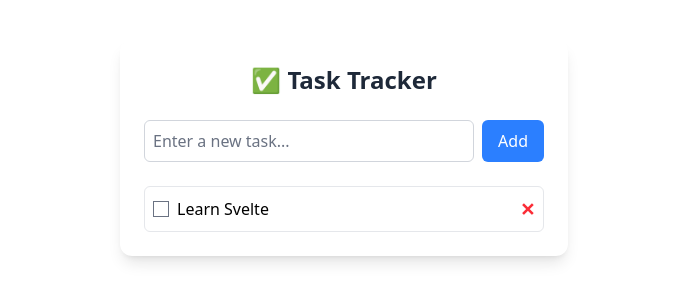
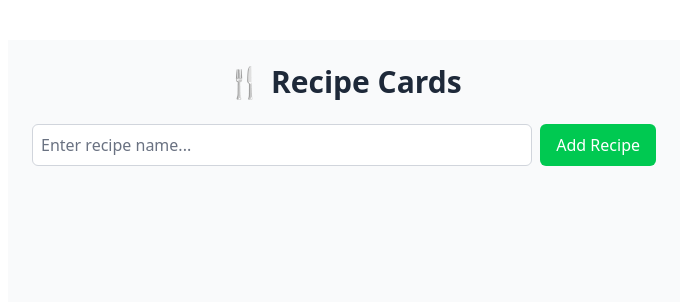
Before and after one commit to Sprite-MD/Svelte-Experiment, a SvelteKit app in the folder experiment/: page / in a window 1280 px wide. Shown: the top 302 px of the page, without its empty margins (296-983 px from the left). Built offline with nearby package versions, Linux system fonts and the light colour scheme.

Commit message:
changed from task tracker to a recipe card site based off same idea

```diff
--- /dev/null
+++ b/experiment/src/lib/stores/recipes.ts
@@ -0,0 +1,55 @@
+import { writable } from 'svelte/store';
+
+export interface Ingredient {
+  id: number;
+  name: string;
+}
+
+export interface Recipe {
+  id: number;
+  title: string;
+  ingredients: Ingredient[];
+}
+
+export const recipes = writable<Recipe[]>([]);
+
+// Add a recipe
+export function addRecipe(title: string) {
+  recipes.update(r => [...r, { id: Date.now(), title, ingredients: [] }]);
+}
+
+// Remove a recipe
+export function removeRecipe(id: number) {
+  recipes.update(r => r.filter(recipe => recipe.id !== id));
+}
+
+// Add ingredient to a recipe
+export function addIngredient(recipeId: number, ingredientName: string) {
+  recipes.update(r =>
+    r.map(recipe =>
+      recipe.id === recipeId
+        ? {
+            ...recipe,
+            ingredients: [
+              ...recipe.ingredients,
+              { id: Date.now(), name: ingredientName }
+            ]
+          }
+        : recipe
+    )
+  );
+}
+
+// Remove ingredient
+export function removeIngredient(recipeId: number, ingredientId: number) {
+  recipes.update(r =>
+    r.map(recipe =>
+      recipe.id === recipeId
+        ? {
+            ...recipe,
+            ingredients: recipe.ingredients.filter(i => i.id !== ingredientId)
+          }
+        : recipe
+    )
+  );
+}
--- a/experiment/src/routes/+page.svelte
+++ b/experiment/src/routes/+page.svelte
@@ -1,52 +1,84 @@
 <script lang="ts">
-  import { tasks, addTask, toggleTask, removeTask } from '$lib/stores/tasks';
-  import type { Task } from '$lib/stores/tasks';
+  import { recipes, addRecipe, removeRecipe, addIngredient, removeIngredient } from '$lib/stores/recipes';
+  import type { Recipe } from '$lib/stores/recipes';
 
-  let newTask: string = '';
+  let newRecipe = '';
+  let newIngredient: Record<number, string> = {}; // track ingredient inputs by recipeId
 </script>
 
-<main class="max-w-md mx-auto mt-10 p-6 bg-white rounded-xl shadow-lg font-sans">
-  <h1 class="text-center text-2xl font-bold mb-6 text-gray-800">✅ Task Tracker</h1>
+<main class="max-w-2xl mx-auto mt-10 p-6 bg-gray-50 min-h-screen font-sans">
+  <h1 class="text-center text-3xl font-bold mb-6 text-gray-800">🍴 Recipe Cards</h1>
 
-  <!-- Add Task Form -->
+  <!-- Add Recipe Form -->
   <form class="flex gap-2 mb-6" on:submit|preventDefault={() => {
-    if (newTask.trim()) addTask(newTask);
-    newTask = '';
+    if (newRecipe.trim()) addRecipe(newRecipe);
+    newRecipe = '';
   }}>
     <input
       type="text"
-      bind:value={newTask}
-      placeholder="Enter a new task..."
+      bind:value={newRecipe}
+      placeholder="Enter recipe name..."
+      class="flex-1 p-2 border border-gray-300 rounded-md focus:outline-none focus:ring-2 focus:ring-green-400"
+    />
+    <button
+      type="submit"
+      class="px-4 py-2 bg-green-500 text-white rounded-md hover:bg-green-600 transition"
+    >
+      Add Recipe
+    </button>
+  </form>
+
+  <!-- Recipe Cards -->
+  <div class="space-y-6">
+    {#each $recipes as recipe (recipe.id)}
+      <div class="bg-white rounded-xl shadow-md p-4 border">
+        <!-- Header -->
+        <div class="flex justify-between items-center mb-3">
+          <h2 class="text-xl font-semibold text-gray-700">{recipe.title}</h2>
+          <button
+            class="text-red-500 hover:text-red-700 text-lg font-bold"
+            on:click={() => removeRecipe(recipe.id)}
+          >
+            ✕
+          </button>
+        </div>
+
+        <!-- Ingredient Form -->
+        <form class="flex gap-2 mb-3" on:submit|preventDefault={() => {
+          if (newIngredient[recipe.id]?.trim()) {
+            addIngredient(recipe.id, newIngredient[recipe.id]);
+            newIngredient[recipe.id] = '';
+          }
+        }}>
+          <input
+            type="text"
+            bind:value={newIngredient[recipe.id]}
+            placeholder="Add ingredient..."
             class="flex-1 p-2 border border-gray-300 rounded-md focus:outline-none focus:ring-2 focus:ring-blue-400"
           />
           <button
             type="submit"
-      class="px-4 py-2 bg-blue-500 text-white rounded-md hover:bg-blue-600 transition"
+            class="px-3 py-2 bg-blue-500 text-white rounded-md hover:bg-blue-600 transition"
           >
             Add
           </button>
         </form>
 
-  <!-- Task List -->
-  <ul class="space-y-2">
-    {#each $tasks as task (task.id)}
-      <li class="flex items-center justify-between p-2 border border-gray-200 rounded-md hover:bg-gray-50">
-        <div class="flex items-center gap-2">
-          <input
-            type="checkbox"
-            checked={task.done}
-            on:change={() => toggleTask(task.id)}
-            class="w-4 h-4"
-          />
-          <span class={task.done ? 'line-through text-gray-400' : ''}>{task.title}</span>
-        </div>
+        <!-- Ingredients List -->
+        <ul class="space-y-1">
+          {#each recipe.ingredients as ingredient (ingredient.id)}
+            <li class="flex justify-between items-center p-2 border rounded-md hover:bg-gray-50">
+              <span>{ingredient.name}</span>
               <button
-          class="text-red-500 hover:text-red-700 text-lg font-bold"
-          on:click={() => removeTask(task.id)}
+                class="text-red-500 hover:text-red-700"
+                on:click={() => removeIngredient(recipe.id, ingredient.id)}
               >
                 ✕
               </button>
             </li>
           {/each}
         </ul>
+      </div>
+    {/each}
+  </div>
 </main>
```
Lines whose indentation alone changed are shown as unchanged.
